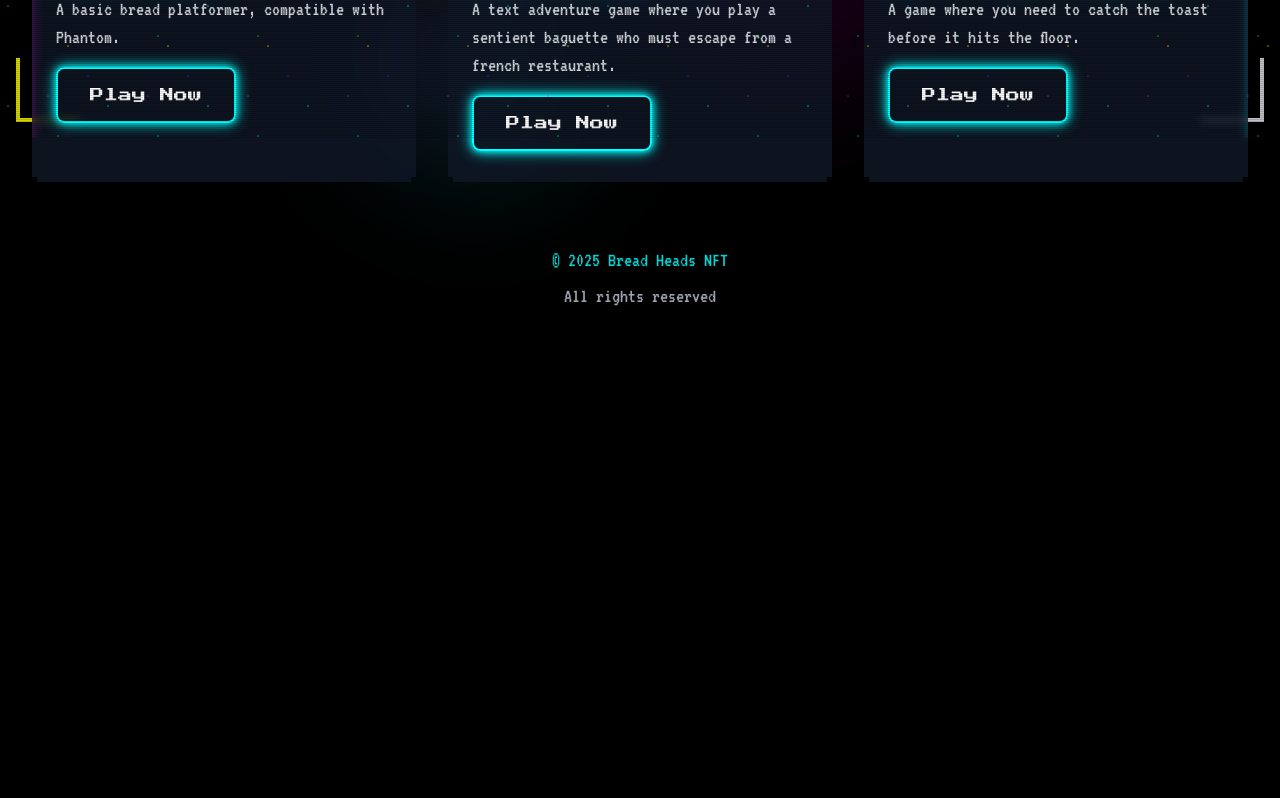
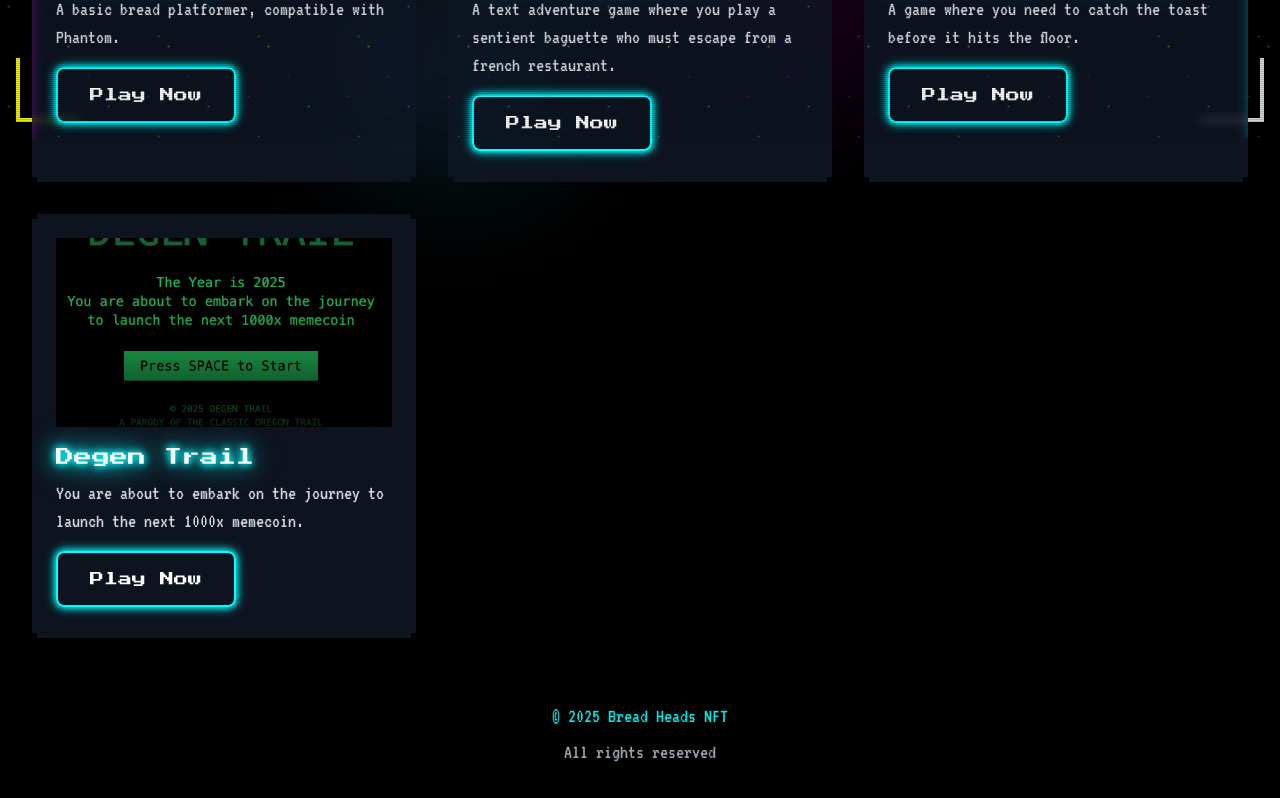
Before and after one commit to Bread-Heads-NFT/arcade-landing, a Next.js app: page / in a window 1280 px wide. Shown: the part 662-1460 px from the top of the page. Before the commit the page ends 1004 px from the top, so only its background shows below. Built offline with nearby package versions, Linux system fonts and the light colour scheme.

Commit message:
Adding degen trail.

```diff
--- a/src/app/page.tsx
+++ b/src/app/page.tsx
@@ -26,6 +26,13 @@ const games = [
     comingSoon: false,
     link: "https://cardboardcabin.github.io/Toasty/"
   },
+  {
+    title: "Degen Trail",
+    description: "You are about to embark on the journey to launch the next 1000x memecoin.",
+    imageUrl: "/degentrail.png",
+    comingSoon: false,
+    link: "https://trail.breadheads.io/"
+  }
 ];
 
 // Background Glow Component
```
Also changed, not shown: public/degentrail.png (added).
